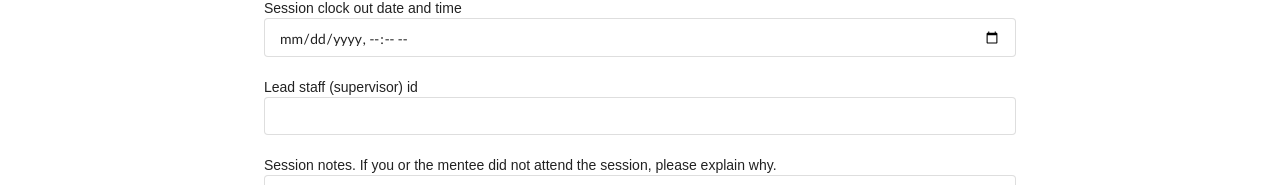
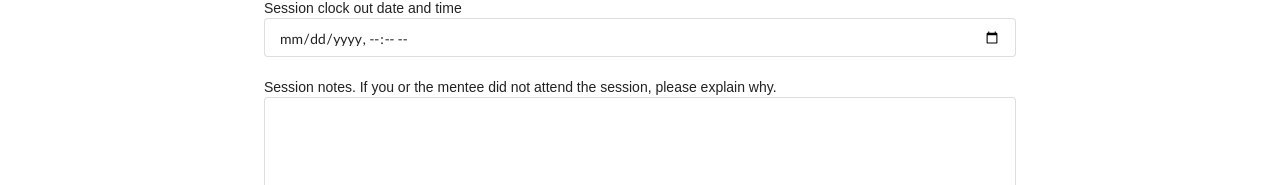
Before and after one commit to rcmcg/BayTree-CMPT373, a React (Create React App) app in the folder user-frontend/: page /session in a window 1280 px wide. Shown: the part 593-778 px from the top of the page. Built offline with nearby package versions, Linux system fonts and the light colour scheme; no server answers.

Commit message:
Remove leadStaffID from model and replace with mentorID per feedback.

```diff
--- a/user-frontend/src/components/dashboard/SessionForm.tsx
+++ b/user-frontend/src/components/dashboard/SessionForm.tsx
@@ -16,7 +16,6 @@ interface SessionState {
     didMentorAttend: boolean,
     clockInTimeLocal: string,
     clockOutTimeLocal: string,
-    leadStaffId: number,
     sessionNotes: string,
     menteesList: []
 }
@@ -83,17 +82,6 @@ class DidMentorAttendSession extends React.Component {
     }
 }
 
-class SelectLeadStaffId extends React.Component {
-    render () {
-        return (
-            <div>
-                <label form="selectLeadStaffId">Lead staff (supervisor) id </label>
-                <input type="number" id="selectLeadStaffId" name="leadStaffId" required/>
-            </div>
-        )
-    }
-}
-
 class ClockIn extends React.Component {
     render() {
         return (
@@ -152,7 +140,6 @@ export class SessionForm extends React.Component<{}, SessionState> {
             didMentorAttend: true,
             clockInTimeLocal: '',
             clockOutTimeLocal: '',
-            leadStaffId: -1,
             sessionNotes: '',
             menteesList: []
         }
@@ -182,7 +169,6 @@ export class SessionForm extends React.Component<{}, SessionState> {
             didMentorAttend: event.target.didMentorAttend.checked,
             clockInTimeLocal: event.target.clockInId.value,
             clockOutTimeLocal: event.target.clockOutId.value,
-            leadStaffId: event.target.selectLeadStaffId.value,
             sessionNotes: event.target.sessionNotesId.value
         }, this.processUserSubmission)
         event.target.reset()
@@ -200,7 +186,6 @@ export class SessionForm extends React.Component<{}, SessionState> {
             didMentorAttend: this.state.didMentorAttend,
             clockInTimeLocal: this.formatLocalDateTimeForBackend(this.state.clockInTimeLocal),
             clockOutTimeLocal: this.formatLocalDateTimeForBackend(this.state.clockOutTimeLocal),
-            leadStaffId: this.state.leadStaffId,
             sessionNotes: this.state.sessionNotes
         })
         .then(function (response: AxiosResponse) {
@@ -249,7 +234,6 @@ export class SessionForm extends React.Component<{}, SessionState> {
                         <DidMentorAttendSession /> <br/>
                         <ClockIn /> <br/>
                         <ClockOut /> <br/>
-                        <SelectLeadStaffId /> <br/>
                         <SessionNotes /> <br/>
                         <span className={"submitButtonFormat"}>
                             <SessionSubmit /> <br />
```
Also changed, not shown: 2 other files (tests, documents, lock files or other folders).
